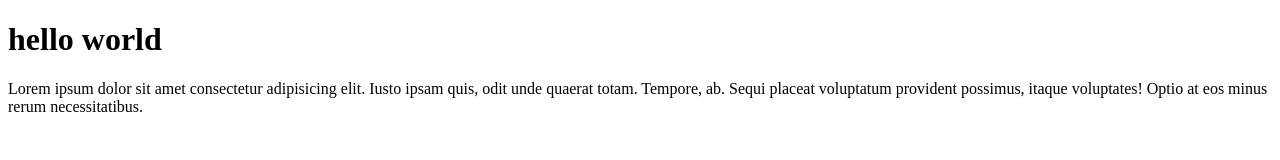
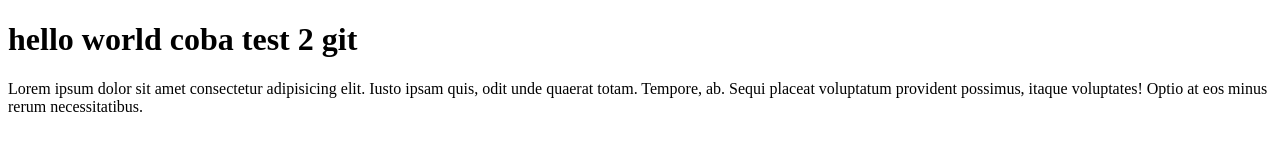
Before and after one commit to ramliagustiawan/git-test-2, a plain HTML site: page index.html in a window 1280 px wide. Drawn offline with Linux system fonts and the light colour scheme.

Commit message:
edit judul h1

```diff
--- a/index.html
+++ b/index.html
@@ -9,7 +9,7 @@
 </head>
 
 <body>
-    <h1>hello world
+    <h1>hello world coba test 2 git
     </h1>
     <p>Lorem ipsum dolor sit amet consectetur adipisicing elit. Iusto ipsam quis, odit unde quaerat totam. Tempore, ab.
         Sequi placeat voluptatum provident possimus, itaque voluptates! Optio at eos minus rerum necessitatibus.</p>
```
